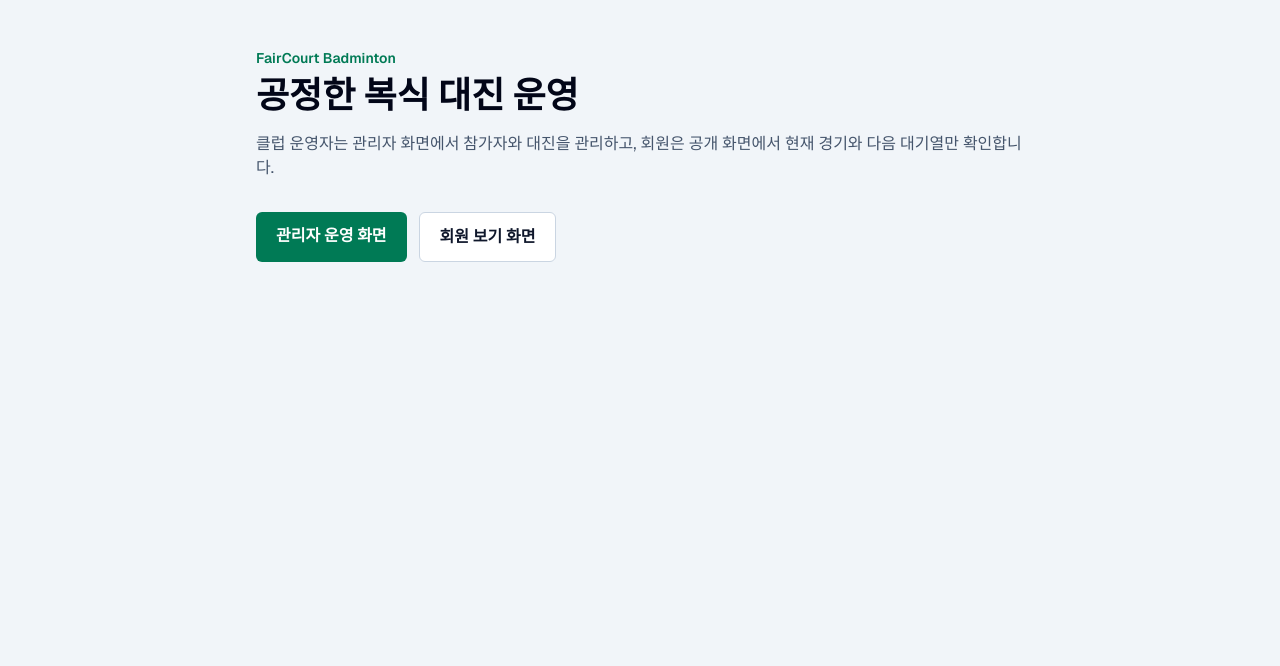
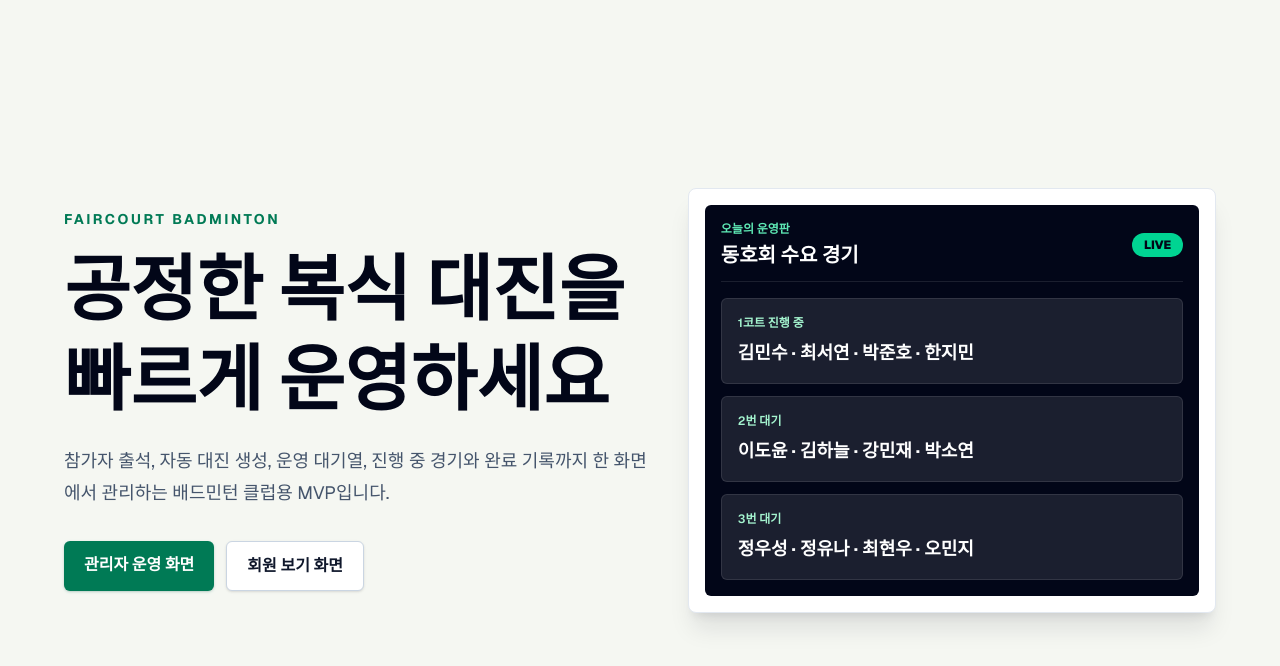
Before and after one commit to Janggihyeon/faircourt-badminton, a Next.js app: page / in a window 1280 px wide. Shown: the top 666 px of the page. Built offline with nearby package versions, Linux system fonts and the light colour scheme.

Commit message:
Simplify match controls and add match-only reset

```diff
--- a/src/app/admin/page.tsx
+++ b/src/app/admin/page.tsx
@@ -12,10 +12,10 @@ type State = {
 };
 
 const emptyPlayer = { name: "", gender: "M", skill: 3, status: "not_arrived" };
-const sectionClass = "rounded-lg border border-slate-200 bg-white p-4 shadow-sm";
-const inputClass = "rounded-md border border-slate-300 px-3 py-2 text-sm text-slate-950 outline-none focus:border-emerald-600";
-const buttonClass = "rounded-md bg-emerald-700 px-3 py-2 text-sm font-semibold text-white hover:bg-emerald-800 disabled:opacity-50";
-const ghostButtonClass = "rounded-md border border-slate-300 bg-white px-3 py-2 text-sm font-semibold text-slate-800 hover:bg-slate-50 disabled:opacity-50";
+const sectionClass = "rounded-lg border border-slate-200 bg-white/95 p-5 shadow-sm shadow-slate-900/5";
+const inputClass = "rounded-md border border-slate-300 bg-white px-3 py-2 text-sm text-slate-950 shadow-sm outline-none focus:border-emerald-600 focus:ring-2 focus:ring-emerald-100";
+const buttonClass = "rounded-md bg-emerald-700 px-3 py-2 text-sm font-bold text-white shadow-sm shadow-emerald-900/20 hover:bg-emerald-800 disabled:opacity-50";
+const ghostButtonClass = "rounded-md border border-slate-300 bg-white px-3 py-2 text-sm font-bold text-slate-800 shadow-sm hover:border-emerald-500 hover:bg-emerald-50 disabled:opacity-50";
 
 export default function AdminPage() {
   const router = useRouter();
@@ -25,7 +25,6 @@ export default function AdminPage() {
   const [playerForm, setPlayerForm] = useState(emptyPlayer);
   const [bulkText, setBulkText] = useState("");
   const [generateCount, setGenerateCount] = useState(2);
-  const [moveCount, setMoveCount] = useState(2);
   const [selectedPlayers, setSelectedPlayers] = useState<string[]>([]);
   const [aiText, setAiText] = useState("");
 
@@ -42,7 +41,6 @@ export default function AdminPage() {
     }
     setState(data);
     setGenerateCount(data.settings.auto_generation_default_count);
-    setMoveCount(data.settings.court_warning_limit);
   }, [router]);
 
   useEffect(() => {
@@ -87,6 +85,8 @@ export default function AdminPage() {
     [state],
   );
   const inProgress = useMemo(() => state?.matches.filter((match) => match.status === "in_progress") ?? [], [state]);
+  const activePlayers = useMemo(() => state?.players.filter((player) => player.status === "active" || player.status === "playing").length ?? 0, [state]);
+  const completedCount = useMemo(() => state?.matches.filter((match) => match.status === "completed").length ?? 0, [state]);
 
   if (!state) {
     return <main className="min-h-screen bg-slate-100 p-6 text-slate-950">불러오는 중...</main>;
@@ -162,12 +162,13 @@ export default function AdminPage() {
   );
 
   return (
-    <main className="min-h-screen bg-slate-100 p-4 text-slate-950 md:p-6">
+    <main className="min-h-screen bg-[#f5f7f2] p-4 text-slate-950 md:p-6">
       <div className="mx-auto max-w-7xl space-y-4">
-        <header className="flex flex-wrap items-center justify-between gap-3">
+        <header className="rounded-lg border border-slate-200 bg-slate-950 p-5 text-white shadow-xl shadow-slate-900/10">
+          <div className="flex flex-wrap items-center justify-between gap-3">
           <div>
-            <p className="text-sm font-semibold text-emerald-700">FairCourt Badminton</p>
-            <h1 className="text-3xl font-bold">관리자 운영 화면</h1>
+            <p className="text-sm font-semibold text-emerald-300">FairCourt Badminton</p>
+            <h1 className="text-3xl font-black">관리자 운영 화면</h1>
           </div>
           <div className="flex gap-2">
             <a className={ghostButtonClass} href="/view" target="_blank">
@@ -177,7 +178,15 @@ export default function AdminPage() {
               로그아웃
             </button>
           </div>
+                  </div>
         </header>
+
+        <div className="grid gap-3 md:grid-cols-4">
+          <StatCard label="참여 인원" value={activePlayers + "명"} />
+          <StatCard label="생성 대진" value={generated.length + "개"} />
+          <StatCard label="대기열" value={queue.length + "개"} />
+          <StatCard label="완료 경기" value={completedCount + "개"} />
+        </div>
 
         {message ? <div className="rounded-md border border-emerald-200 bg-emerald-50 p-3 text-sm text-emerald-800">{message}</div> : null}
         {error ? <div className="rounded-md border border-red-200 bg-red-50 p-3 text-sm text-red-700">{error}</div> : null}
@@ -211,16 +220,28 @@ export default function AdminPage() {
                 ))}
               </select>
             </label>
+            <div className="grid gap-2">
               <button
-              className="rounded-md border border-red-300 bg-white px-3 py-2 text-sm font-semibold text-red-700"
+                className="rounded-md border border-amber-300 bg-amber-50 px-3 py-2 text-sm font-bold text-amber-800"
                 onClick={() => {
-                if (confirm("정말 오늘의 참가자와 대진표를 모두 초기화하시겠습니까? 이 작업은 되돌릴 수 없습니다.")) {
-                  void request("/api/admin/reset", { method: "POST" }, "초기화했습니다.");
+                  if (confirm("참가자는 유지하고 대진표와 경기 기록만 초기화할까요? 참가자는 모두 참여 중 상태로 돌아갑니다.")) {
+                    void request("/api/admin/reset", { method: "POST", body: JSON.stringify({ keepPlayers: true }) }, "참가자를 유지하고 대진표를 초기화했습니다.");
                   }
                 }}
               >
-              초기화
+                대진만 초기화
               </button>
+              <button
+                className="rounded-md border border-red-300 bg-white px-3 py-2 text-sm font-bold text-red-700"
+                onClick={() => {
+                  if (confirm("정말 오늘의 참가자와 대진표를 모두 초기화하시겠습니까? 이 작업은 되돌릴 수 없습니다.")) {
+                    void request("/api/admin/reset", { method: "POST", body: JSON.stringify({ keepPlayers: false }) }, "전체 초기화했습니다.");
+                  }
+                }}
+              >
+                전체 초기화
+              </button>
+            </div>
           </div>
         </section>
 
@@ -310,28 +331,33 @@ export default function AdminPage() {
         <div className="grid gap-4 xl:grid-cols-2">
           <section className={sectionClass}>
             <h2 className="text-lg font-bold">자동 대진표 관리</h2>
-            <div className="mt-3 flex flex-wrap gap-2">
-              <select className={inputClass} value={generateCount} onChange={(event) => setGenerateCount(Number(event.target.value))}>
+            <div className="mt-3 grid gap-3 rounded-md border border-slate-200 bg-slate-50 p-3 md:grid-cols-[1fr_auto_auto] md:items-end">
+              <label className="text-sm font-semibold">
+                생성 개수
+                <select className={` mt-1 w-full`} value={generateCount} onChange={(event) => setGenerateCount(Number(event.target.value))}>
                   {[1, 2, 3, 4, 5].map((value) => (
                     <option key={value} value={value}>
-                    {value}개 생성
+                      {value}개
                     </option>
                   ))}
                 </select>
+              </label>
               <button
                 className={buttonClass}
                 onClick={async () => {
                   const data = await request("/api/admin/generate-matches", { method: "POST", body: JSON.stringify({ count: generateCount }) }, "자동 대진을 생성했습니다.");
-                  if (data?.needsConfirmation && confirm(`${data.warning}\n\n그래도 생성하시겠습니까?`)) {
+                  if (data?.needsConfirmation && confirm(`\n\n그래도 생성하시겠습니까?`)) {
                     await request("/api/admin/generate-matches", { method: "POST", body: JSON.stringify({ count: generateCount, force: true }) }, "자동 대진을 생성했습니다.");
                   }
                 }}
               >
-                자동 생성
+                대진 생성
               </button>
-              <input className={inputClass} type="number" min={1} value={moveCount} onChange={(event) => setMoveCount(Number(event.target.value))} />
-              <button className={ghostButtonClass} onClick={() => request("/api/admin/matches/move-top-to-queue", { method: "POST", body: JSON.stringify({ count: moveCount }) }, "상위 대진을 대기열로 이동했습니다.")}>
-                상위 N개 대기열로
+              <button
+                className={ghostButtonClass}
+                onClick={() => request("/api/admin/matches/move-top-to-queue", { method: "POST", body: JSON.stringify({ count: state.settings.court_warning_limit }) }, "코트 기준만큼 대기열로 이동했습니다.")}
+              >
+                코트 기준만큼 대기열로
               </button>
             </div>
             <div className="mt-4 space-y-2">{generated.map((match) => renderMatch(match, "generated"))}</div>
@@ -397,3 +423,12 @@ export default function AdminPage() {
     </main>
   );
 }
+
+function StatCard({ label, value }: { label: string; value: string }) {
+  return (
+    <div className="rounded-lg border border-slate-200 bg-white p-4 shadow-sm shadow-slate-900/5">
+      <p className="text-xs font-bold uppercase tracking-[0.12em] text-slate-500">{label}</p>
+      <p className="mt-2 text-2xl font-black text-slate-950">{value}</p>
+    </div>
+  );
+}
--- a/src/app/page.tsx
+++ b/src/app/page.tsx
@@ -2,20 +2,48 @@ import Link from "next/link";
 
 export default function Home() {
   return (
-    <main className="min-h-screen bg-slate-100 px-4 py-12 text-slate-950">
-      <section className="mx-auto max-w-3xl">
-        <p className="text-sm font-semibold text-emerald-700">FairCourt Badminton</p>
-        <h1 className="mt-2 text-4xl font-bold">공정한 복식 대진 운영</h1>
-        <p className="mt-4 text-slate-600">
-          클럽 운영자는 관리자 화면에서 참가자와 대진을 관리하고, 회원은 공개 화면에서 현재 경기와 다음 대기열만 확인합니다.
+    <main className="min-h-screen bg-[#f5f7f2] px-4 py-6 text-slate-950">
+      <section className="mx-auto grid min-h-[calc(100vh-48px)] max-w-6xl content-center gap-10 lg:grid-cols-[1.05fr_0.95fr] lg:items-center">
+        <div>
+          <p className="text-sm font-bold uppercase tracking-[0.18em] text-emerald-700">FairCourt Badminton</p>
+          <h1 className="mt-4 max-w-3xl text-5xl font-black leading-tight text-slate-950 md:text-7xl">
+            공정한 복식 대진을 빠르게 운영하세요
+          </h1>
+          <p className="mt-5 max-w-2xl text-lg leading-8 text-slate-600">
+            참가자 출석, 자동 대진 생성, 운영 대기열, 진행 중 경기와 완료 기록까지 한 화면에서 관리하는 배드민턴 클럽용 MVP입니다.
           </p>
           <div className="mt-8 flex flex-wrap gap-3">
-          <Link className="rounded-md bg-emerald-700 px-5 py-3 font-semibold text-white" href="/admin">
+            <Link className="rounded-md bg-emerald-700 px-5 py-3 font-bold text-white shadow-sm shadow-emerald-900/20 hover:bg-emerald-800" href="/admin">
               관리자 운영 화면
             </Link>
-          <Link className="rounded-md border border-slate-300 bg-white px-5 py-3 font-semibold text-slate-900" href="/view">
+            <Link className="rounded-md border border-slate-300 bg-white px-5 py-3 font-bold text-slate-900 shadow-sm hover:border-emerald-600" href="/view">
               회원 보기 화면
             </Link>
+          </div>
+        </div>
+
+        <div className="rounded-lg border border-slate-200 bg-white p-4 shadow-xl shadow-slate-900/10">
+          <div className="rounded-md bg-slate-950 p-4 text-white">
+            <div className="flex items-center justify-between border-b border-white/10 pb-3">
+              <div>
+                <p className="text-xs font-semibold text-emerald-300">오늘의 운영판</p>
+                <p className="mt-1 text-xl font-bold">동호회 수요 경기</p>
+              </div>
+              <span className="rounded-full bg-emerald-400 px-3 py-1 text-xs font-black text-slate-950">LIVE</span>
+            </div>
+            <div className="mt-4 grid gap-3">
+              {[
+                ["1코트 진행 중", "김민수 · 최서연 · 박준호 · 한지민"],
+                ["2번 대기", "이도윤 · 김하늘 · 강민재 · 박소연"],
+                ["3번 대기", "정우성 · 정유나 · 최현우 · 오민지"],
+              ].map(([label, names]) => (
+                <div key={label} className="rounded-md border border-white/10 bg-white/10 p-4">
+                  <p className="text-xs font-semibold text-emerald-200">{label}</p>
+                  <p className="mt-2 text-lg font-bold">{names}</p>
+                </div>
+              ))}
+            </div>
+          </div>
         </div>
       </section>
     </main>
--- a/src/app/view/page.tsx
+++ b/src/app/view/page.tsx
@@ -42,26 +42,28 @@ export default function PublicViewPage() {
   const queue = matches.filter((match) => match.status === "operation_queue").sort((a, b) => (a.operation_order ?? 0) - (b.operation_order ?? 0));
 
   return (
-    <main className="min-h-screen bg-slate-950 px-4 py-6 text-white">
-      <div className="mx-auto max-w-5xl">
-        <header className="flex flex-wrap items-end justify-between gap-3 border-b border-white/10 pb-4">
-          <div>
-            <p className="text-sm font-semibold text-emerald-300">FairCourt Badminton</p>
-            <h1 className="text-3xl font-bold">오늘의 경기 현황</h1>
+    <main className="min-h-screen bg-[#101820] px-4 py-5 text-white">
+      <div className="mx-auto max-w-6xl">
+        <header className="rounded-lg border border-white/10 bg-white/[0.06] p-5 shadow-xl shadow-black/20">
+          <div className="flex flex-wrap items-end justify-between gap-3">
+            <div>
+              <p className="text-sm font-bold uppercase tracking-[0.18em] text-emerald-300">FairCourt Badminton</p>
+              <h1 className="mt-2 text-4xl font-black">오늘의 경기 현황</h1>
+            </div>
+            <div className="rounded-md bg-emerald-300 px-4 py-2 text-sm font-black text-slate-950">5초 자동 갱신 · {updatedAt || "-"}</div>
           </div>
-          <p className="text-sm text-slate-300">마지막 갱신 {updatedAt || "-"}</p>
         </header>
         {error ? <div className="mt-4 rounded-md border border-red-400/40 bg-red-500/10 p-3 text-red-100">{error}</div> : null}
 
         <section className="mt-6">
-          <h2 className="text-xl font-bold">현재 진행 중 경기</h2>
+          <SectionTitle label="현재 진행 중 경기" count={inProgress.length} />
           <div className="mt-3 grid gap-3 md:grid-cols-2">
-            {inProgress.length ? inProgress.map((match) => <MatchCard key={match.id} match={match} badge="진행 중" />) : <Empty text="진행 중인 경기가 없습니다." />}
+            {inProgress.length ? inProgress.map((match) => <MatchCard key={match.id} match={match} badge="진행 중" active />) : <Empty text="진행 중인 경기가 없습니다." />}
           </div>
         </section>
 
         <section className="mt-8">
-          <h2 className="text-xl font-bold">다음 예정 경기</h2>
+          <SectionTitle label="다음 예정 경기" count={queue.length} />
           <div className="mt-3 grid gap-3 md:grid-cols-2">
             {queue.length ? queue.map((match) => <MatchCard key={match.id} match={match} badge={`${match.operation_order ?? "-"}번 대기`} />) : <Empty text="운영 대기열이 비어 있습니다." />}
           </div>
@@ -71,13 +73,22 @@ export default function PublicViewPage() {
   );
 }
 
-function MatchCard({ match, badge }: { match: PublicMatch; badge: string }) {
+function SectionTitle({ label, count }: { label: string; count: number }) {
   return (
-    <article className="rounded-lg border border-white/10 bg-white/10 p-5">
-      <p className="text-sm font-semibold text-emerald-200">{badge}</p>
+    <div className="flex items-center justify-between border-b border-white/10 pb-2">
+      <h2 className="text-2xl font-black">{label}</h2>
+      <span className="rounded-full border border-white/10 px-3 py-1 text-sm font-bold text-slate-200">{count}개</span>
+    </div>
+  );
+}
+
+function MatchCard({ match, badge, active = false }: { match: PublicMatch; badge: string; active?: boolean }) {
+  return (
+    <article className={`rounded-lg border p-5 shadow-lg ${active ? "border-emerald-300/40 bg-emerald-300/10 shadow-emerald-950/20" : "border-white/10 bg-white/[0.07] shadow-black/20"}`}>
+      <p className={active ? "text-sm font-black text-emerald-200" : "text-sm font-black text-slate-300"}>{badge}</p>
       <div className="mt-4 grid grid-cols-2 gap-3">
         {match.players.map((player) => (
-          <div key={player.id} className="rounded-md bg-white px-4 py-3 text-center text-lg font-bold text-slate-950">
+          <div key={player.id} className="rounded-md bg-white px-4 py-4 text-center text-xl font-black text-slate-950 shadow-sm">
             {player.name}
           </div>
         ))}
@@ -87,5 +98,5 @@ function MatchCard({ match, badge }: { match: PublicMatch; badge: string }) {
 }
 
 function Empty({ text }: { text: string }) {
-  return <div className="rounded-lg border border-white/10 bg-white/5 p-5 text-slate-300">{text}</div>;
+  return <div className="rounded-lg border border-white/10 bg-white/[0.04] p-5 text-slate-300">{text}</div>;
 }
```
Also changed, not shown: src/app/api/admin/reset/route.ts (+13 -2 lines). Lines whose indentation alone changed are shown as unchanged.
